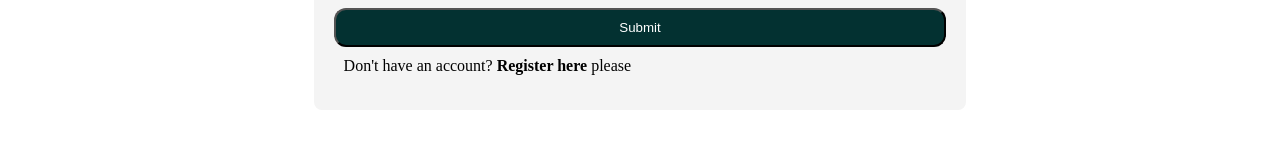
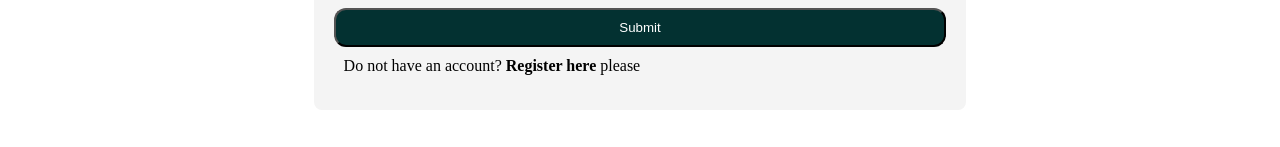
Before and after one commit to inwebdesign/nextjs-demo, a Next.js app: page /login in a window 1280 px wide. Shown: the part 472-619 px from the top of the page. Built offline with nearby package versions, Linux system fonts and the light colour scheme; no server answers.

Commit message:
Fix typo letter

```diff
--- a/src/components/loginCredentials/LoginCredentials.js
+++ b/src/components/loginCredentials/LoginCredentials.js
@@ -20,7 +20,7 @@ const LoginCredentials = ({loginWC}) => {
           <Button className='btn-form' text="Submit" type="submit" />
         </form>
         {state?.error && <span>{state.error}</span>}
-        <p>Don't have an account? <b><Link href='/register'>Register here</Link></b> please</p>
+        <p>Do not have an account? <b><Link href='/register'>Register here</Link></b> please</p>
       </div>
   )
 }
```
